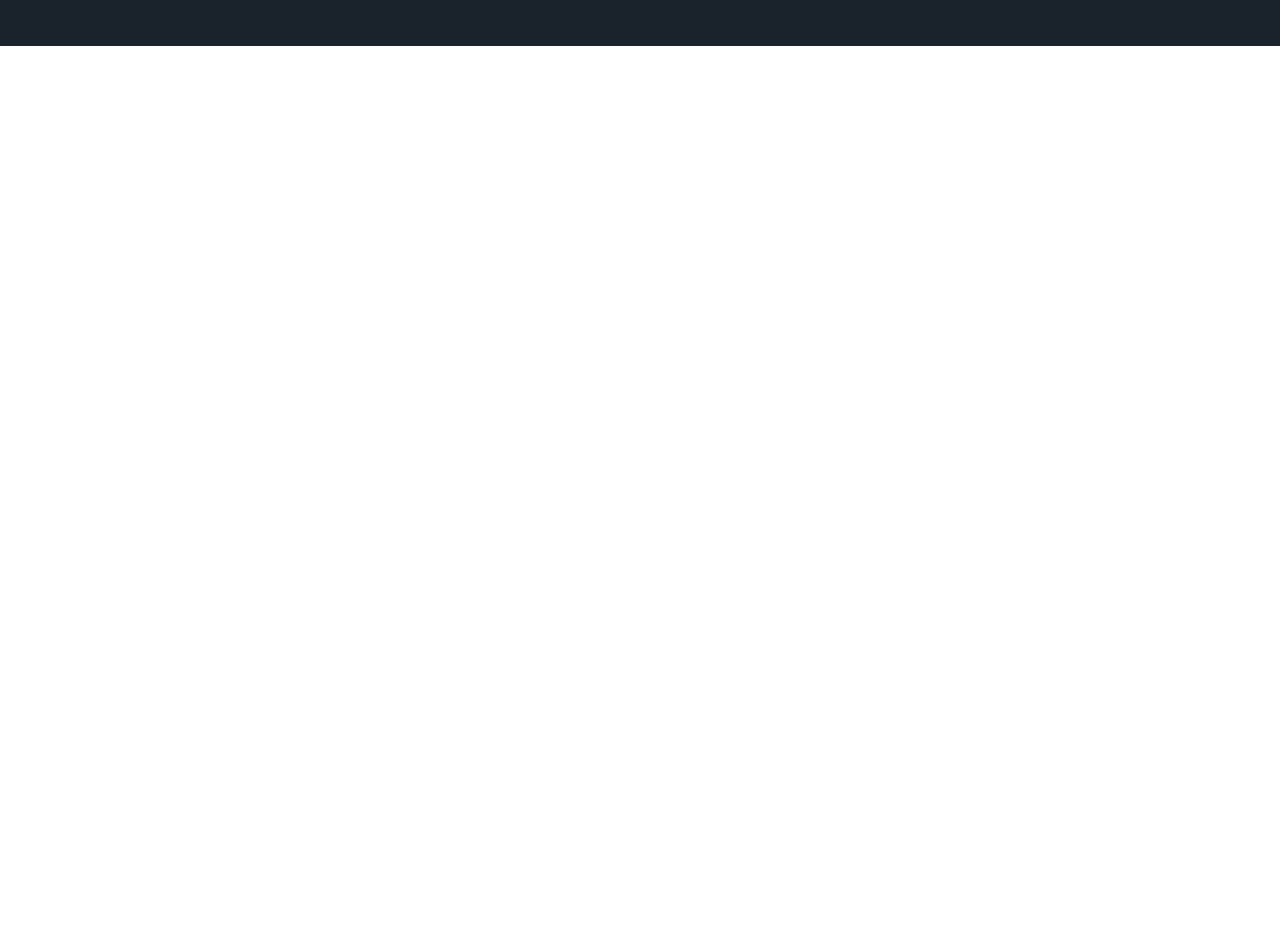
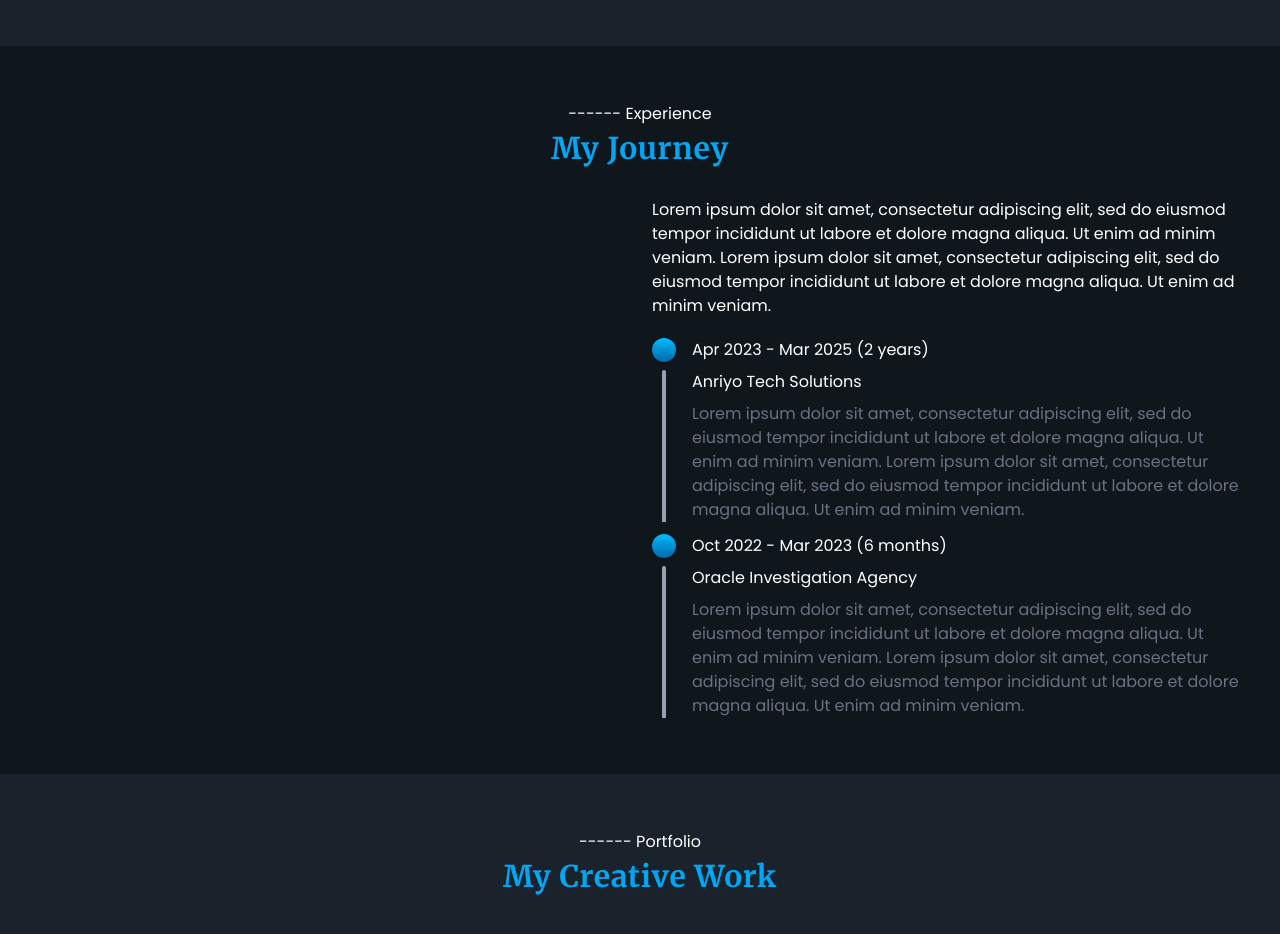
Before and after one commit to rangwanisailesh/portfolio, a Next.js app: page / in a window 1280 px wide. Shown: the part 1780-2714 px from the top of the page. Before the commit the page ends 1826 px from the top, so only its background shows below. Built offline with nearby package versions, Linux system fonts and the light colour scheme.

Commit message:
experience

```diff
--- a/src/components/home.js
+++ b/src/components/home.js
@@ -251,6 +251,86 @@ export const HomeComp = () => {
 
             </div>
 
+            {/* Experience */}
+            <div className="bg2">
+
+                <div className={`contain py-14 px-5 space-y-8`}>
+
+                    <div className="space-y-1">
+                        <div className="text-center">------ Experience</div>
+                        <div className={`${inknut} heading1 text-center`}>
+                            <span className="text-sky-500">My Journey</span>
+                        </div>
+                    </div>
+
+                    <div className="grid grid-cols-2 gap-6">
+
+                        <div></div>
+
+                        <div className="space-y-5">
+                            <div className="">
+                                Lorem ipsum dolor sit amet, consectetur adipiscing elit, sed do eiusmod tempor incididunt ut labore et dolore magna aliqua. Ut enim ad minim veniam.
+                                Lorem ipsum dolor sit amet, consectetur adipiscing elit, sed do eiusmod tempor incididunt ut labore et dolore magna aliqua. Ut enim ad minim veniam.
+                            </div>
+
+                            <div className="">
+
+                                <div className="flex space-x-4 h-fit overflow-y-hidden">
+                                    <div className="w-fit space-y-2">
+                                        <div className="h-6 w-6 bg-gradient-to-b from-sky-400 to-sky-700 rounded-full shadow"></div>
+                                        <div className="min-h-10 h-full w-1 bg-gray-400 flex justify-center mx-auto rounded-lg"></div>
+                                    </div>
+
+                                    <div className="space-y-2">
+                                        <div>Apr 2023 - Mar 2025 (2 years)</div>
+                                        <div>Anriyo Tech Solutions</div>
+                                        <div className="text-gray-500">
+                                            Lorem ipsum dolor sit amet, consectetur adipiscing elit, sed do eiusmod tempor incididunt ut labore et dolore magna aliqua. Ut enim ad minim veniam.
+                                            Lorem ipsum dolor sit amet, consectetur adipiscing elit, sed do eiusmod tempor incididunt ut labore et dolore magna aliqua. Ut enim ad minim veniam.
+                                        </div>
+                                    </div>
+                                </div>
+
+                                <div className="flex space-x-4 mt-3 h-fit overflow-y-hidden">
+                                    <div className="w-fit space-y-2">
+                                        <div className="h-6 w-6 bg-gradient-to-b from-sky-400 to-sky-700 rounded-full shadow"></div>
+                                        <div className="min-h-10 h-full w-1 bg-gray-400 flex justify-center mx-auto rounded-lg"></div>
+                                    </div>
+
+                                    <div className="space-y-2">
+                                        <div>Oct 2022 - Mar 2023 (6 months)</div>
+                                        <div>Oracle Investigation Agency</div>
+                                        <div className="text-gray-500">
+                                            Lorem ipsum dolor sit amet, consectetur adipiscing elit, sed do eiusmod tempor incididunt ut labore et dolore magna aliqua. Ut enim ad minim veniam.
+                                            Lorem ipsum dolor sit amet, consectetur adipiscing elit, sed do eiusmod tempor incididunt ut labore et dolore magna aliqua. Ut enim ad minim veniam.
+                                        </div>
+                                    </div>
+                                </div>
+
+                            </div>
+                        </div>
+                    </div>
+
+                </div>
+
+            </div>
+
+            {/* Projects */}
+            <div className="bg1">
+
+                <div className={`contain py-14 px-5 space-y-8`}>
+
+                    <div className="space-y-1">
+                        <div className="text-center">------ Portfolio</div>
+                        <div className={`${inknut} heading1 text-center`}>
+                            <span className="text-sky-500">My Creative Work</span>
+                        </div>
+                    </div>
+
+                </div>
+
+            </div>
+
         </div>
     )
 }
```
